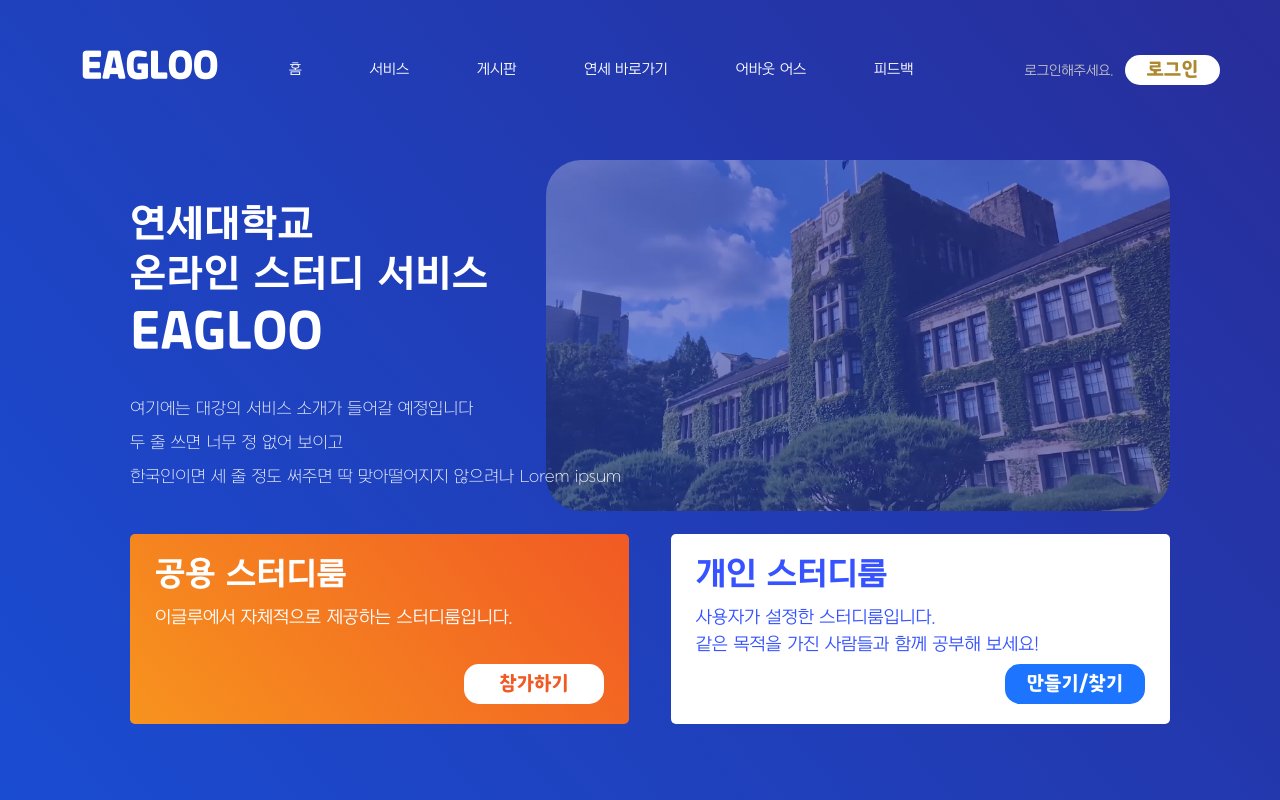
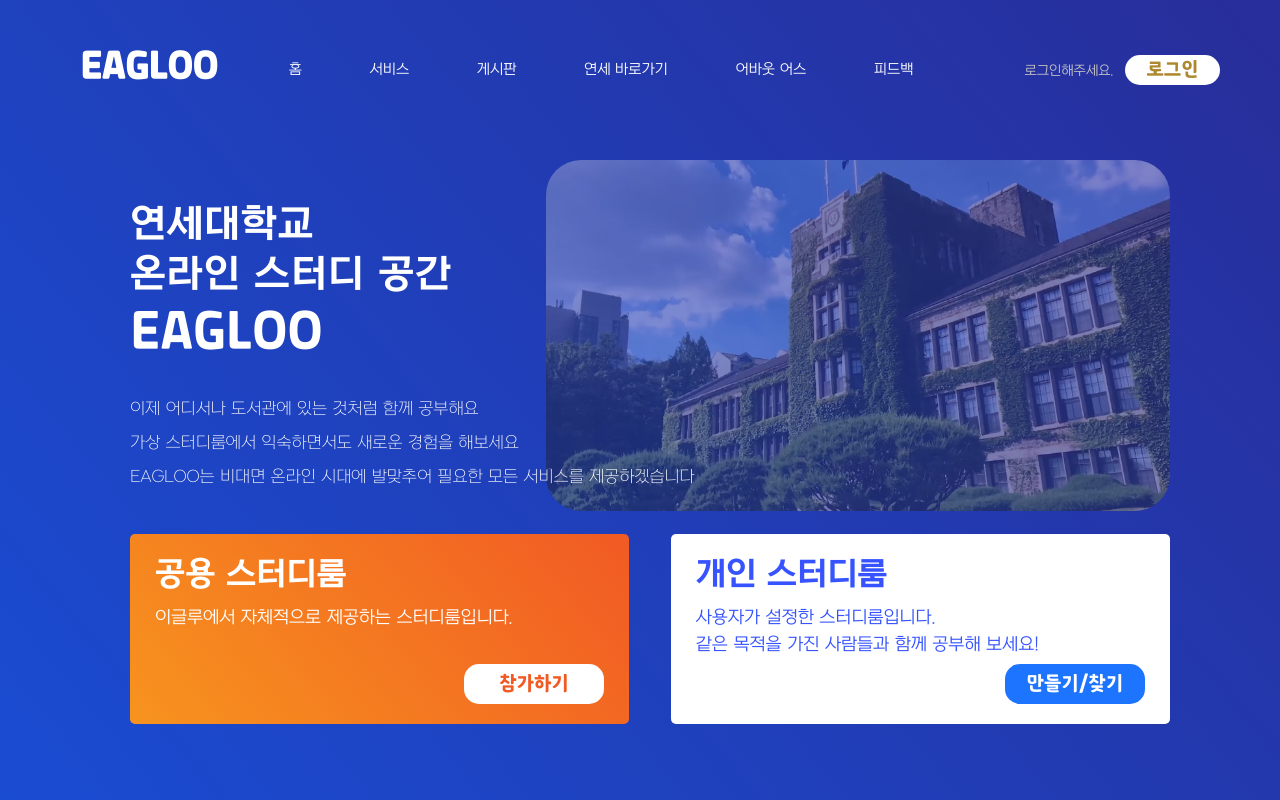
Before and after one commit to eagloo-yonsei/eaglooFront, a React (Vite) app: page / in a window 1280 px wide. Built offline with nearby package versions, Linux system fonts and the light colour scheme.

Commit message:
change home copy

```diff
--- a/src/Pages/Home/Home__Message.tsx
+++ b/src/Pages/Home/Home__Message.tsx
@@ -26,7 +26,7 @@
             <MainMessageLine12>
                 연세대학교
                 <br />
-                온라인 스터디 서비스
+                온라인 스터디 공간
                 <br />
             </MainMessageLine12>
             <MainMessageLine3>EAGLOO</MainMessageLine3>
@@ -37,11 +37,12 @@
 export function HomeSubMessage() {
     return (
         <SubMessage>
-            여기에는 대강의 서비스 소개가 들어갈 예정입니다
+            이제 어디서나 도서관에 있는 것처럼 함께 공부해요
             <br />
-            두 줄 쓰면 너무 정 없어 보이고
+            가상 스터디룸에서 익숙하면서도 새로운 경험을 해보세요
             <br />
-            한국인이면 세 줄 정도 써주면 딱 맞아떨어지지 않으려나 Lorem ipsum
+            EAGLOO는 비대면 온라인 시대에 발맞추어 필요한 모든 서비스를
+            제공하겠습니다
         </SubMessage>
     );
 }
```
